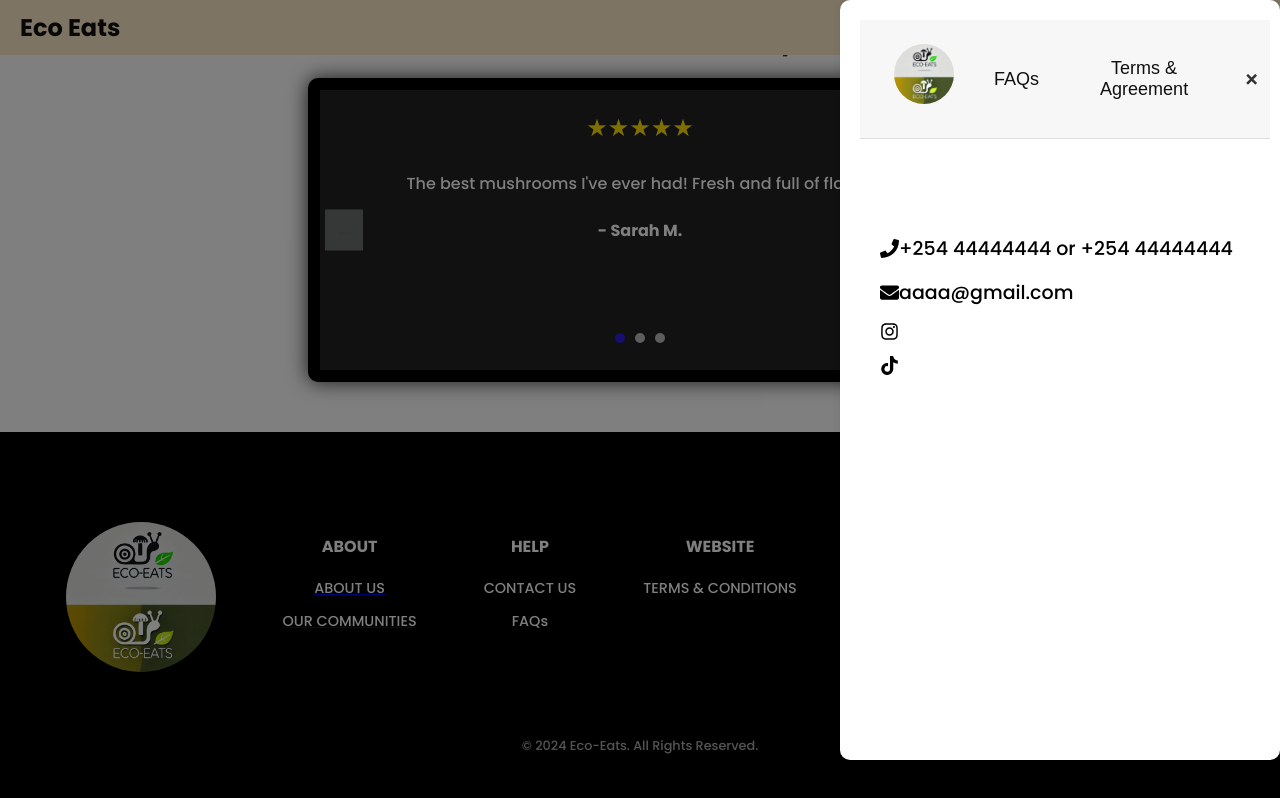
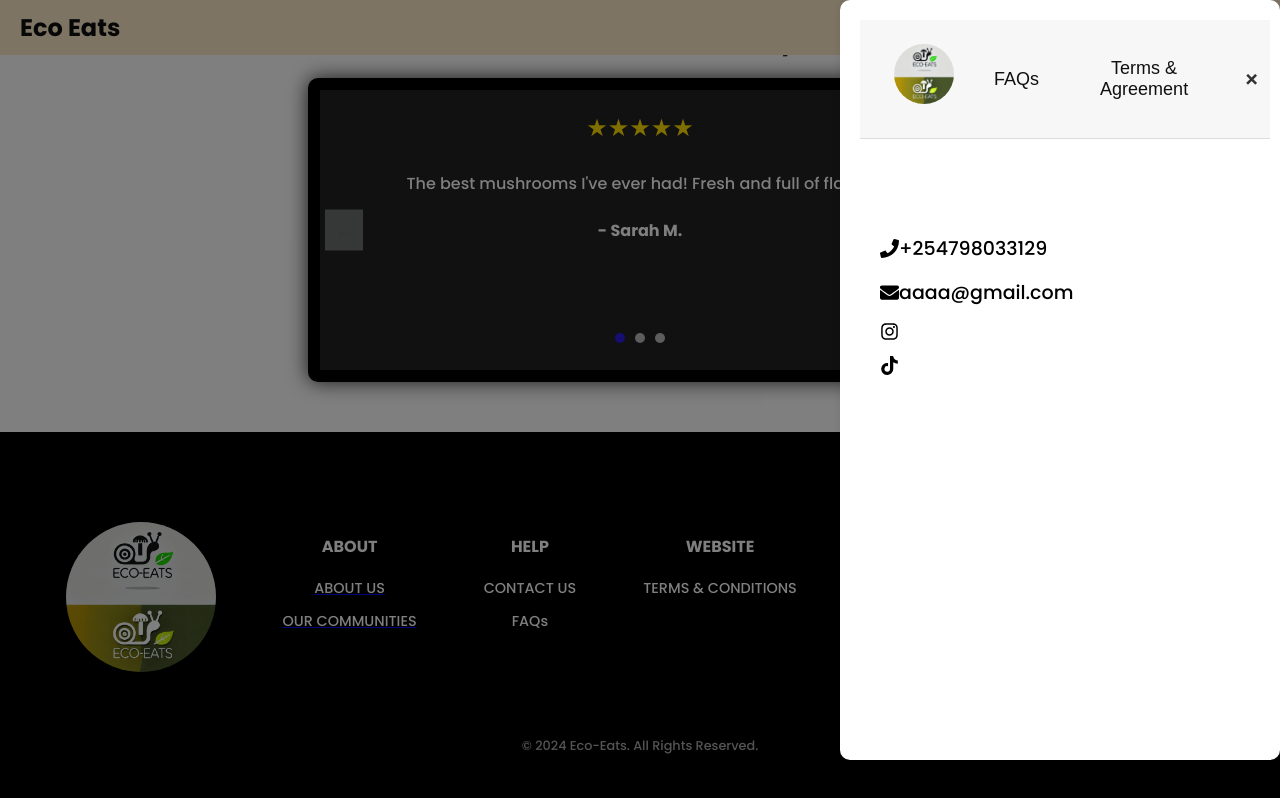
Before and after one commit to JBcollo1/Eco-eats, a React (Vite) app: page / in a window 1280 px wide. Both pictures are taken after a click on the link "CONTACT US". Shown: the part 2380-3178 px from the top of the page. Built offline with nearby package versions, Linux system fonts and the light colour scheme.

Commit message:
updates contact details

```diff
--- a/src/pages/contactmodal.jsx
+++ b/src/pages/contactmodal.jsx
@@ -82,7 +82,7 @@ const ContactModal = () => {
                 <div className="contact-details">
                   <h2>Contact Us</h2>
                   <div className="contact-icons">
-                    <a href="tel:+25444444444" className='ee'><FaPhone /> +254 44444444 or +254 44444444</a>
+                    <a href="tel:+254798033129" className='ee'><FaPhone /> +254798033129 </a>
                     <a href="mailto:anita@gmail.com" className='ee'><FaEnvelope /> aaaa@gmail.com</a>
                     <a href="https://www.instagram.com/ecoeats" className='ee'><FaInstagram /></a>
                     <a href="https://www.tiktok.com/@ecoeats" className='ee'><FaTiktok /></a>
```
